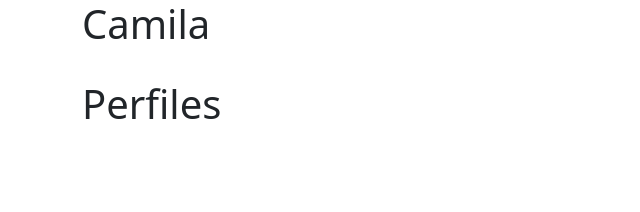
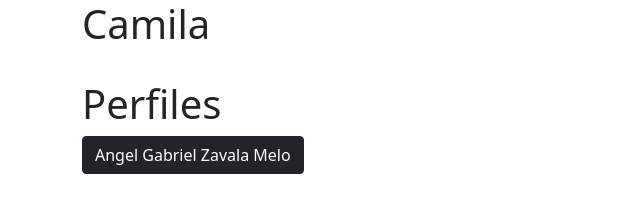
Before and after one commit to vyko-24/JiraxGit, a plain HTML site: page index.html in a window 1280 px wide. Shown: the whole page, without its empty margins (0-640 px from the left). Drawn offline with nearby package versions, Linux system fonts and the light colour scheme.

Commit message:
"JIR-5 boton zavala"

```diff
--- a/index.html
+++ b/index.html
@@ -22,7 +22,7 @@
           <h1>Perfiles</h1>
         </div>
         <div class="col-12">
-            <!--Aqui coloequen los botones-->
+          <button type="button" class="btn btn-dark">Angel Gabriel Zavala Melo</button>
         </div>
       </div>
     </div>
```
